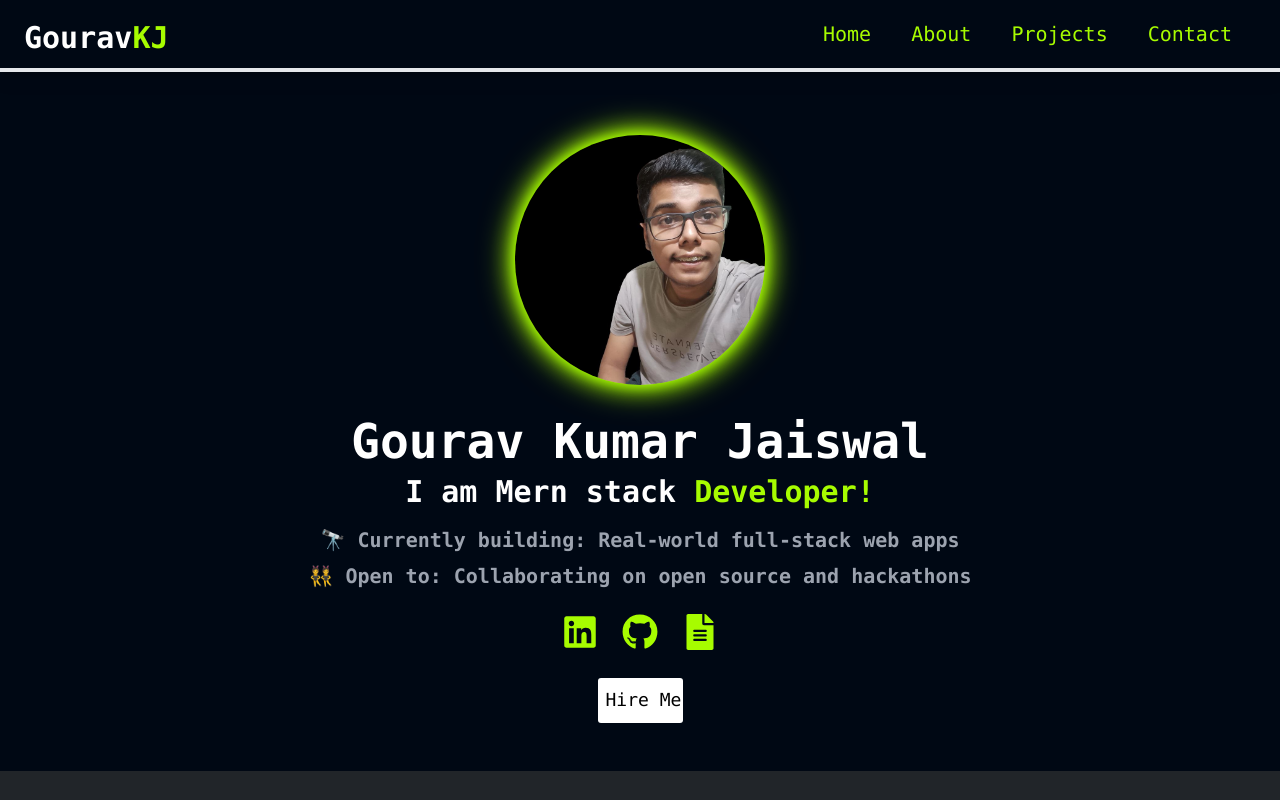
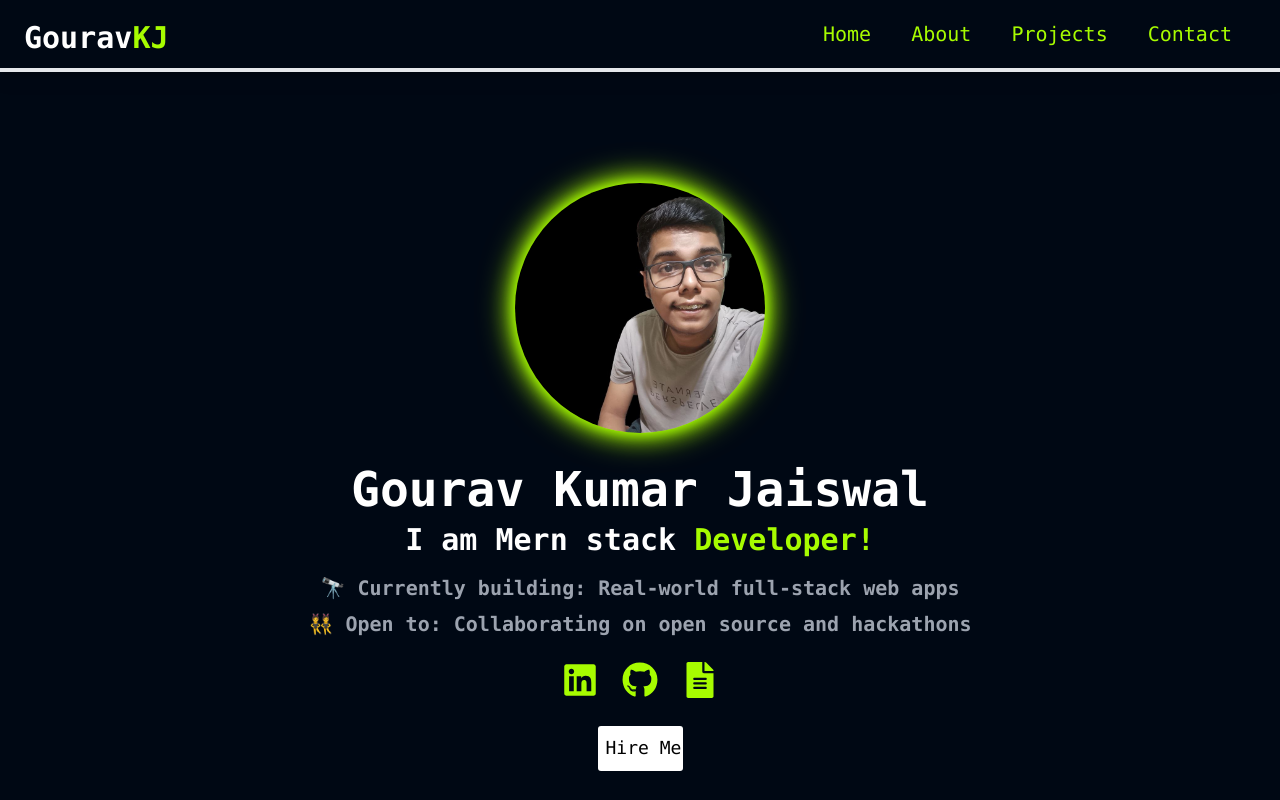
Before and after one commit to gouravKJ/portfolio1-frontend, a React (Create React App) app: page / in a window 1280 px wide. Shown: the top 800 px of the page. Built offline with nearby package versions, Linux system fonts and the light colour scheme.

Commit message:
Update dashboard.js

```diff
--- a/src/pages/dashboard.js
+++ b/src/pages/dashboard.js
@@ -139,7 +139,7 @@ useEffect(()=>{
 
         return(
             <div className="bg-white">
-                <section id='intro' className="flex flex-col items-center justify-between px-6 py-12 bg-[#000814] text-white scroll-mt-24">
+                <section id='intro' className="flex flex-col items-center justify-between pt-24 px-6 py-12 bg-[#000814] text-white scroll-mt-24">
                     <img  className='photo'src={myPhoto} title='photo'/>
                     <h1 className="mt-6 sm:mt-8 font-bold font-mono text-3xl sm:text-4xl md:text-5xl text-center md:text-left">
   Gourav Kumar Jaiswal
```
